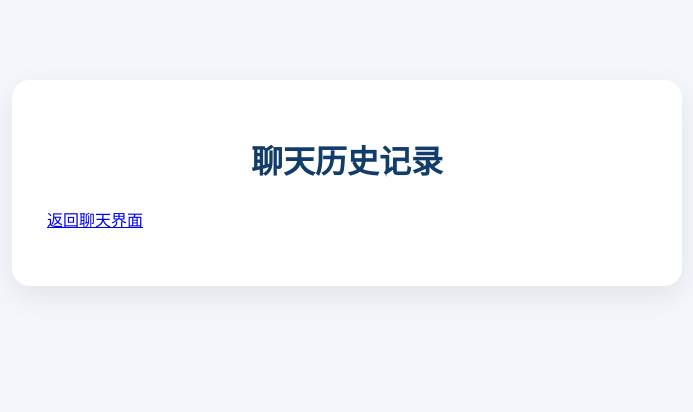
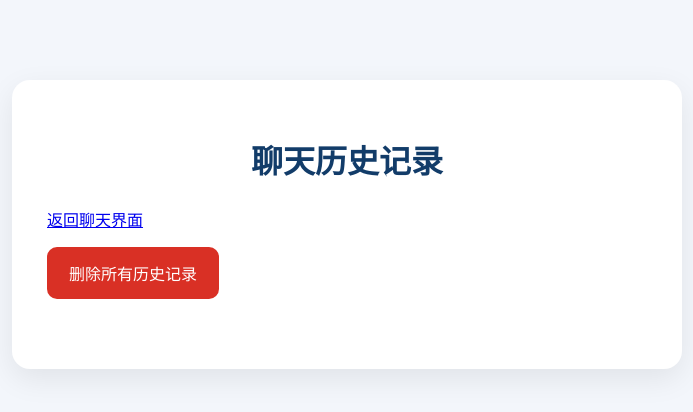
Before and after one commit to benboerb0323/Ai-Finance-Assistant, a Flask app: page /history in a window 1280 px wide. Shown: the top 412 px of the page, without its empty margins (293-986 px from the left). Run offline with Flask 3, Linux system fonts and the light colour scheme; data that the repository does not hold is empty.

Commit message:
add single history record deletion

```diff
--- a/app.py
+++ b/app.py
@@ -2,7 +2,7 @@ from flask import Flask,render_template,request,redirect,url_for,session
 from openai import OpenAI
 from dotenv import load_dotenv
 import os
-from database import init_db, save_chat, get_chat_history
+from database import init_db, save_chat, get_chat_history, delete_all_history, delete_history_by_id
 
 load_dotenv()
 
@@ -122,5 +122,20 @@ def history():
     )
 
 
+@app.route("/delete_history", methods=["POST"])
+def delete_history():
+
+    delete_all_history()
+
+    return redirect(url_for("history"))
+
+
+@app.route("/delete_history/<int:record_id>", methods=["POST"])
+def delete_history_record(record_id):
+
+    delete_history_by_id(record_id)
+
+    return redirect(url_for("history"))
+
 if __name__ == "__main__":
     app.run(debug=True)
--- a/database.py
+++ b/database.py
@@ -36,3 +36,17 @@ def get_chat_history():
     history = cursor.fetchall()
     conn.close()
     return history
+
+def delete_all_history():
+    conn = sqlite3.connect("chat_history.db")
+    cursor = conn.cursor()
+    cursor.execute('DELETE FROM chat_history')
+    conn.commit()
+    conn.close()
+
+def delete_history_by_id(record_id):
+    conn = sqlite3.connect("chat_history.db")
+    cursor = conn.cursor()
+    cursor.execute('DELETE FROM chat_history WHERE id = ?', (record_id,))
+    conn.commit()
+    conn.close()
--- a/static/style.css
+++ b/static/style.css
@@ -162,3 +162,12 @@ button:hover {
     margin: 8px 0;
     line-height: 1.6;
 }
+
+.danger-btn {
+    background: #d93025;
+    margin-bottom: 15px;
+}
+
+.danger-btn:hover {
+    background: #b3261e;
+}
--- a/templates/history.html
+++ b/templates/history.html
@@ -14,6 +14,10 @@
             <a href="{{ url_for('home') }}">返回聊天界面</a>
         </p>
 
+        <form method="POST" action="{{ url_for('delete_history') }}" onsubmit="return confirm('确定要删除全部历史记录吗？')">
+            <button type="submit" class="danger-btn">删除所有历史记录</button>
+        </form>
+
         <div class="history-list">
 
             {% for record in history_records %}
@@ -21,6 +25,11 @@
                 <p><strong>时间:</strong> {{ record['created_at'] }}</p>
                 <p><strong>用户:</strong> {{ record['user_message'] }}</p>
                 <p><strong>AI:</strong> {{ record['ai_message'] }}</p>
+
+                <form method="POST" action="{{ url_for('delete_history_record', record_id=record['id']) }}" onsubmit="return confirm('确定要删除这条历史记录吗？')">
+                    <button type="submit" class="danger-btn">删除</button>
+                </form>
+
             </div>
             {% endfor %}
         </div>
```
